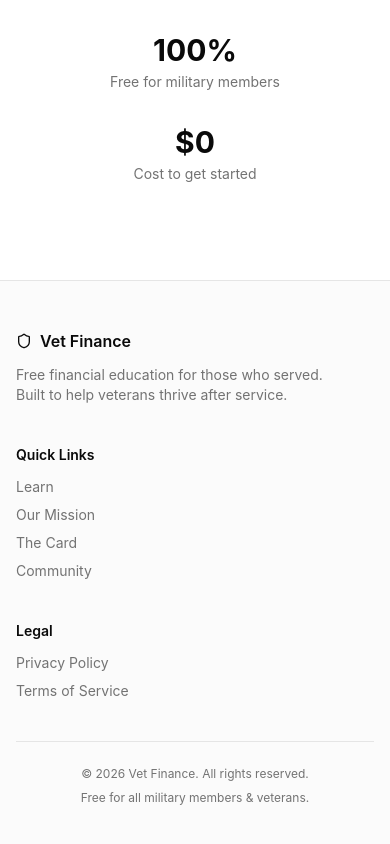
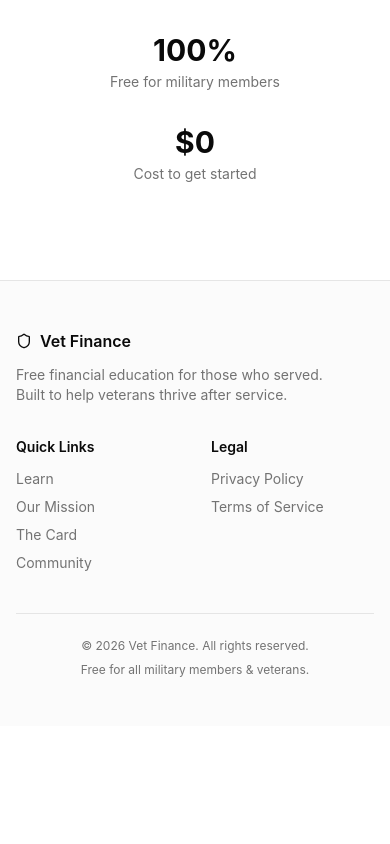
Before and after one commit to DavidAVargas/vet-finance, a Next.js app: page / in a window 390 px wide. Shown: the part 792-1636 px from the top of the page. After the commit the page ends 1518 px from the top, so only its background shows below. Built offline with nearby package versions, Linux system fonts and the light colour scheme.

Commit message:
Fix footer mobile layout

```diff
--- a/components/layout/Footer.tsx
+++ b/components/layout/Footer.tsx
@@ -4,9 +4,9 @@ import { Shield } from "lucide-react";
 export function Footer() {
   return (
     <footer className="border-t border-border bg-muted/40 px-4 py-12">
-      <div className="mx-auto max-w-6xl grid grid-cols-1 gap-10 sm:grid-cols-3">
-        {/* Brand */}
-        <div className="flex flex-col gap-3">
+      <div className="mx-auto max-w-6xl grid grid-cols-2 gap-8 sm:grid-cols-3">
+        {/* Brand — full width on mobile */}
+        <div className="col-span-2 flex flex-col gap-3 sm:col-span-1">
           <div className="flex items-center gap-2 font-semibold text-foreground">
             <Shield className="size-4" />
             <span>Vet Finance</span>
@@ -38,7 +38,7 @@ export function Footer() {
       </div>
 
       {/* Bottom bar */}
-      <div className="mx-auto max-w-6xl mt-10 pt-6 border-t border-border flex flex-col items-center justify-between gap-2 sm:flex-row">
+      <div className="mx-auto max-w-6xl mt-10 pt-6 border-t border-border flex flex-col items-center gap-2 text-center sm:flex-row sm:justify-between sm:text-left">
         <p className="text-xs text-muted-foreground">
           © {new Date().getFullYear()} Vet Finance. All rights reserved.
         </p>
```
